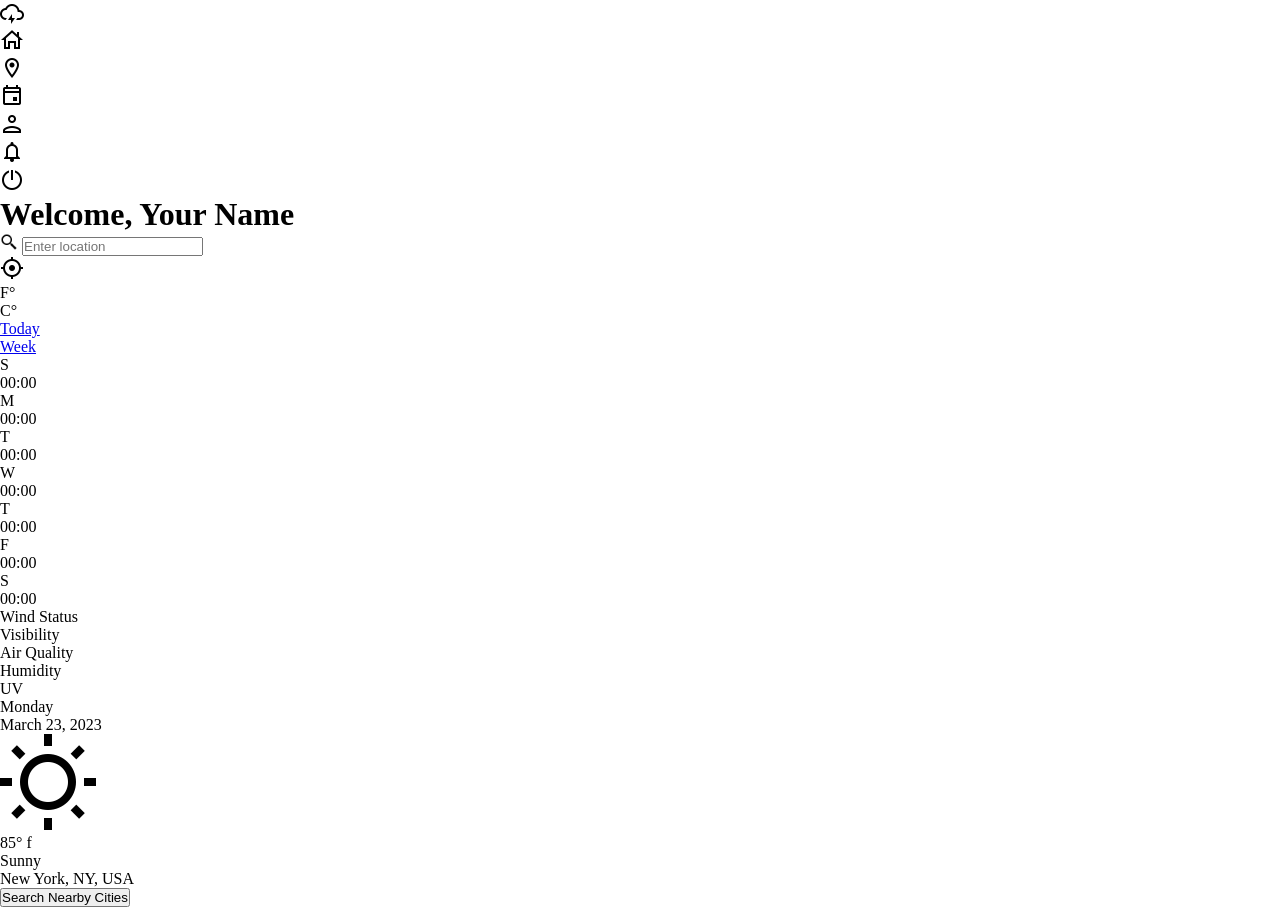
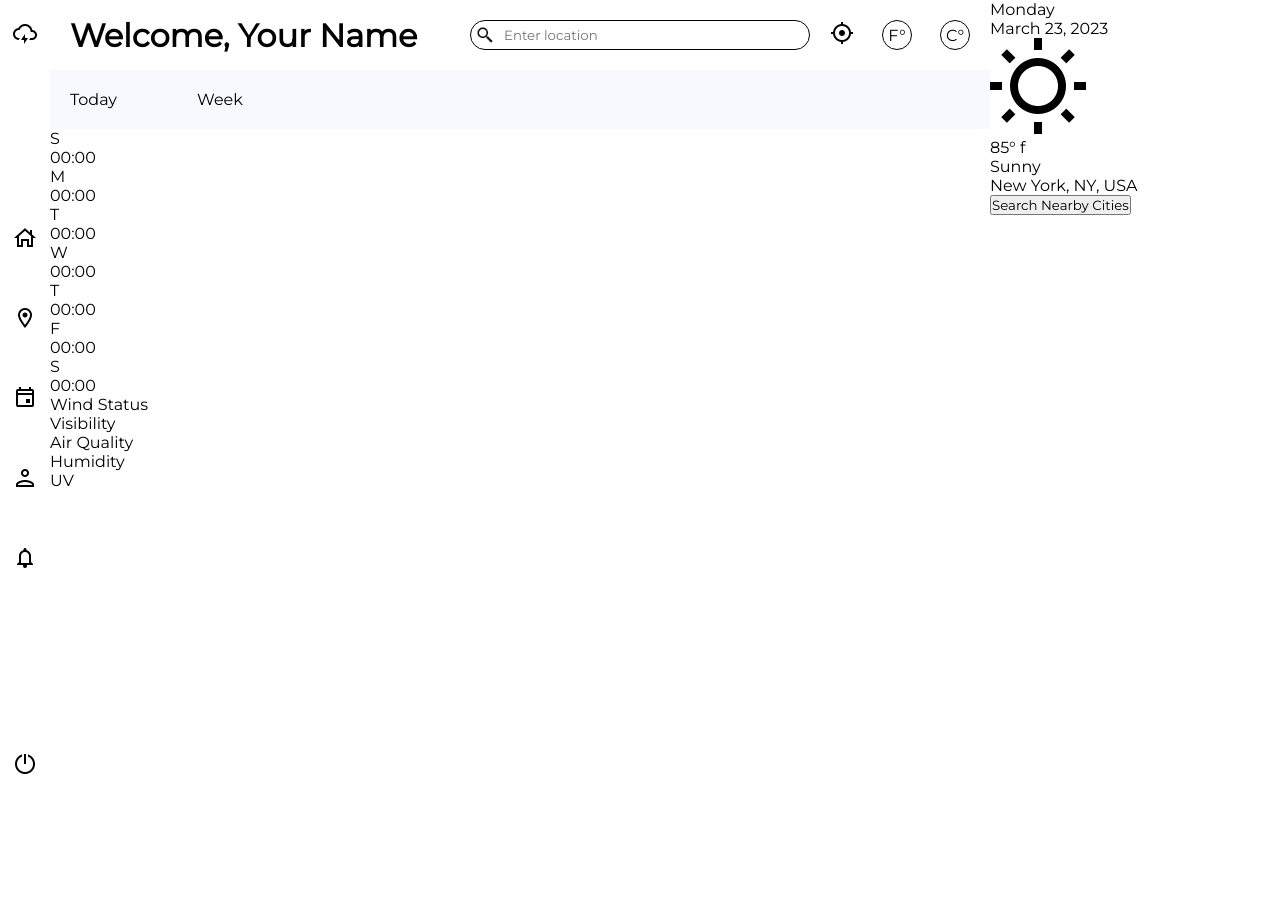
Before and after one commit to xClaudiaArias/mercyweatherapp, a plain HTML site: page index.html in a window 1280 px wide. After the commit the page ends 800 px from the top, so only its background shows below. Drawn offline with Linux system fonts and the light colour scheme.

Commit message:
sidebar,navbar,topbar complete

```diff
--- a/styles.css
+++ b/styles.css
@@ -2,6 +2,7 @@
     margin: 0;
     padding: 0;
     box-sizing: border-box;
+    font-family: 'Montserrat', sans-serif;
 }
 
 .icon {
@@ -13,3 +14,141 @@
     width: 18px;
     height: 18px;
 }
+
+#container {
+    display: grid;
+    grid-template-columns:50px auto 300px;
+    grid-template-rows: 70px auto;
+    grid-template-areas: "nav topbar article"
+                        "nav main article";
+}
+
+nav {
+    padding: 20px 0;
+    height: 100vh;
+    grid-area: nav;
+    display: flex;
+    flex-direction: column;
+    justify-content: space-between;
+    align-items: center;
+    /* border: 1px solid red; */
+}
+
+nav #navigation {
+    /* border: 1px solid green; */
+    height: 400px;
+}
+
+nav #navigation ul {
+    list-style-type: none;
+    height: inherit;
+    /* border: 1px dashed orange; */
+    display: flex;
+    flex-direction: column;
+    justify-content: space-around;
+    align-items: center;
+}
+
+#topbar {
+    grid-area: topbar;
+    display: flex;
+    height: 70px;
+    justify-content: space-between;
+    align-items: center;
+    padding: 0 20px;
+    /* border: 1px solid brown; */
+}
+
+#topbar #navigator {
+    display: flex;
+    width: 500px;
+    justify-content: space-between;
+    /* border: 1px solid yellow; */
+}
+
+#topbar #navigator #temp {
+    display: flex;
+    width: 140px;
+    justify-content: space-between;
+    align-items: center;
+    /* border: 1px solid magenta; */
+}
+
+#topbar #navigator #temp .deg {
+    border: 1px solid black;
+    border-radius: 50px;
+    width: 30px;
+    height: 30px;
+    display: flex;
+    justify-content: center;
+    align-items: center;
+}
+
+
+#topbar #welcome {
+    display: flex;
+    justify-content: space-between;
+    align-items: center;
+    /* border: 1px solid green; */
+    width: 400px;
+}
+
+#topbar #navigator #search {
+    border: 1px solid black;
+    width: 340px;
+    display: flex;
+    justify-content: flex-start;
+    align-items: center;
+    padding: 5px;
+    border-radius: 50px;
+}
+
+#topbar #navigator #search input[type=text] {
+    border: none;
+    padding-left: 10px;
+}
+
+
+/* #topbar #welcome #profile-pic {
+    width: 60px;
+    height: 60px;
+    background-size: cover;
+    border-radius: 50px;
+} */
+
+main {
+    grid-area: main;
+    /* border: 1px solid red; */
+}
+
+main  #day-week {
+    padding: 20px;
+    background-color: ghostwhite;
+}
+
+main  #day-week #expanded-view ul {
+    /* border: 1px solid blue; */
+    display: flex;
+    justify-content: flex-start;
+    align-items: center;
+    list-style-type: none;
+}
+
+main  #day-week #expanded-view ul li {
+    padding-right: 80px;
+}
+
+main  #day-week #expanded-view ul li a {
+    color: black;
+    text-decoration: none;
+}
+
+main  #day-week #expanded-view ul li a:hover {
+    color: #3944bc;
+    text-decoration: underline;
+}
+
+
+article {
+    grid-area: article;
+}
```
Also changed, not shown: imgs/pexels-andrea-piacquadio-3763188.jpg (added).
